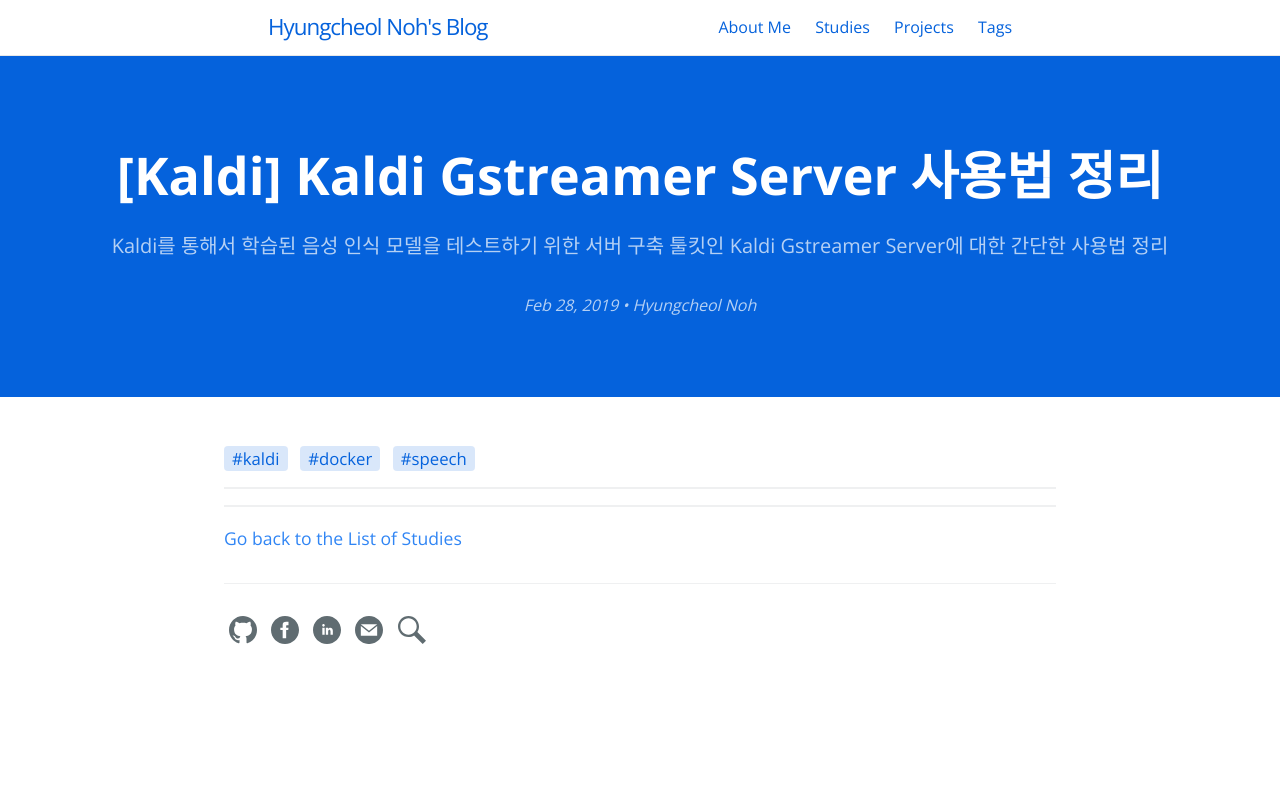
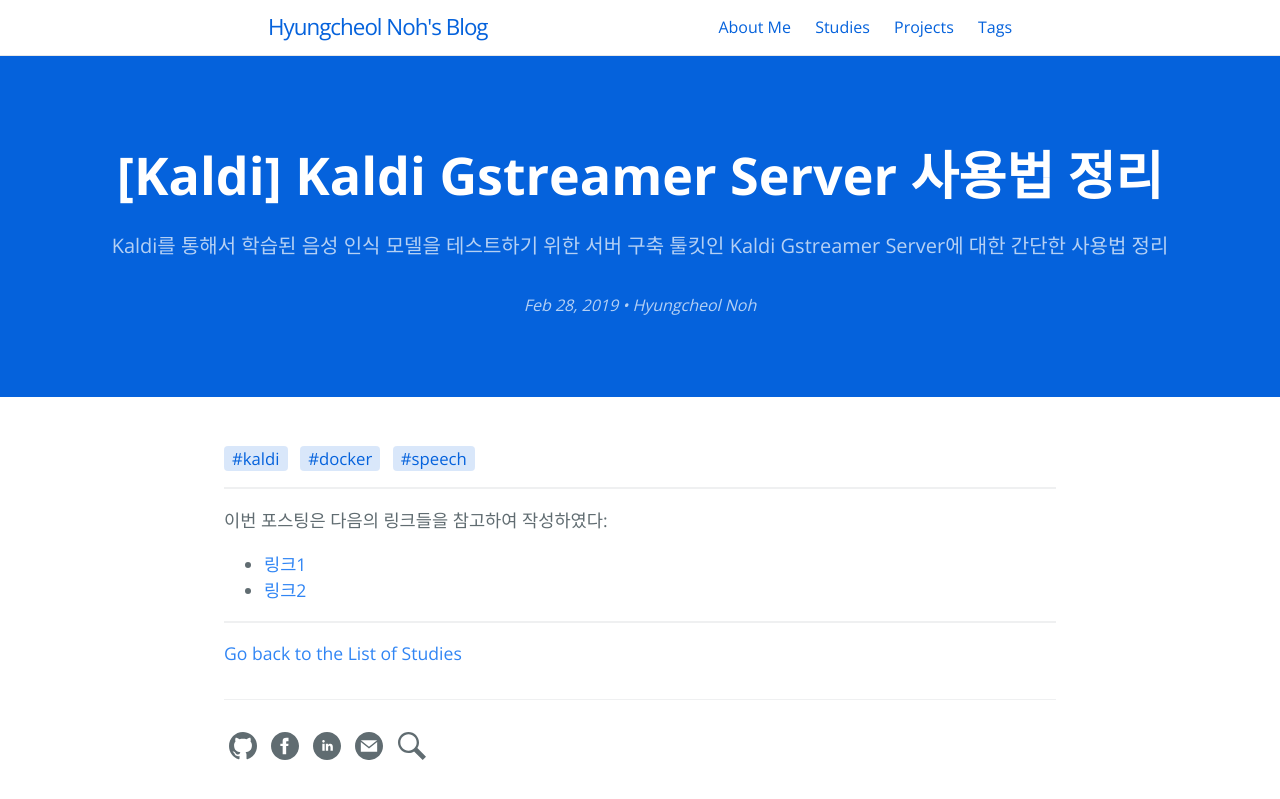
Before and after one commit to hcnoh/hcnoh.github.io, a Jekyll site: the page built from _posts/2019-02-28-kaldi-gstreamer-server.md, in a window 1280 px wide. Shown: the top 799 px of the page. Built offline with Jekyll 4.4.1, drawn with Linux system fonts in a browser that asks for light colours; comment, search, counter and statistics services are not loaded.

Commit message:
Update 2019-02-28-kaldi-gstreamer-server.md

```diff
--- a/_posts/2019-02-28-kaldi-gstreamer-server.md
+++ b/_posts/2019-02-28-kaldi-gstreamer-server.md
@@ -14,3 +14,7 @@
 author: "Hyungcheol Noh"
 permalink: /2019-02-28-kaldi-gstreamer-server
 ---
+
+이번 포스팅은 다음의 링크들을 참고하여 작성하였다:
+- [링크1](https://github.com/alumae/kaldi-gstreamer-server?fbclid=IwAR35dhlAFrf59cdZ9B67iZe1QFUHwwmiRSrzBDwGwLaAqUZb4bvt2ttWA3U)
+- [링크2](https://subicura.com/2017/01/19/docker-guide-for-beginners-2.html)
```
